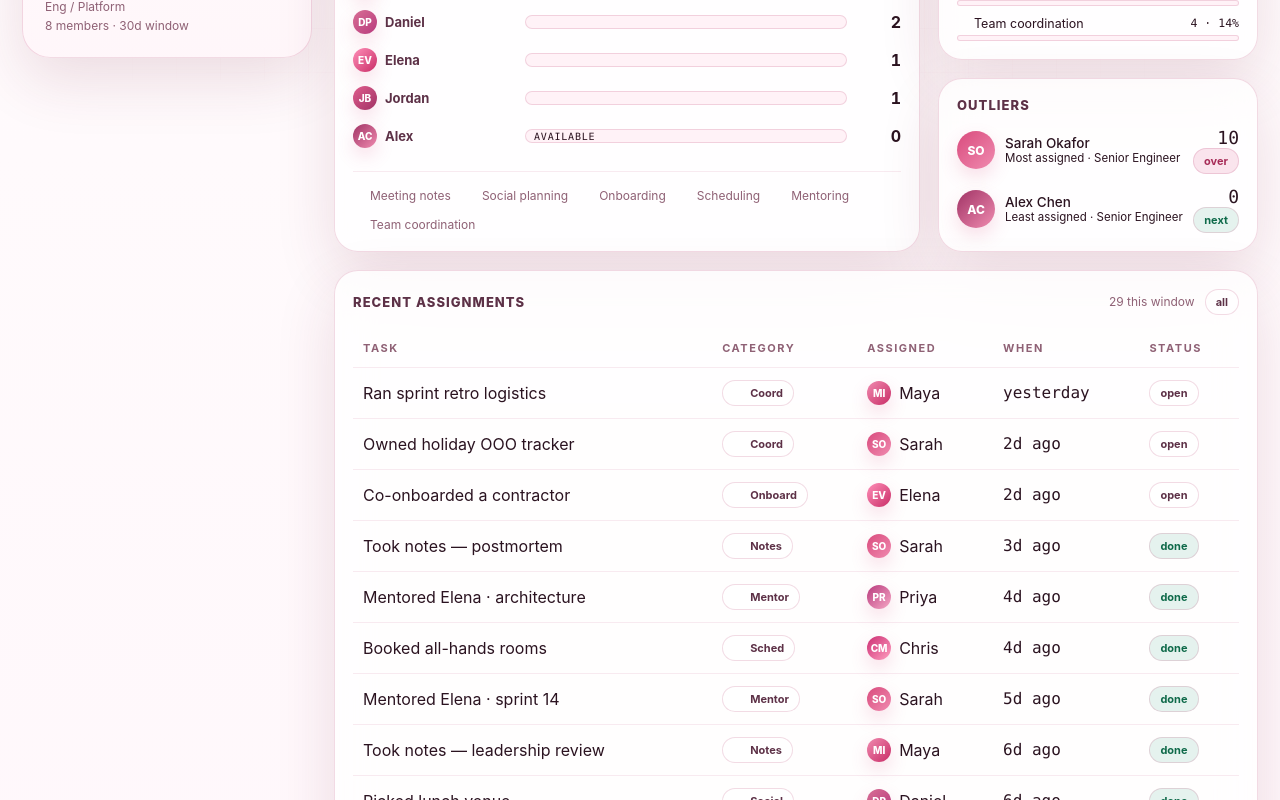
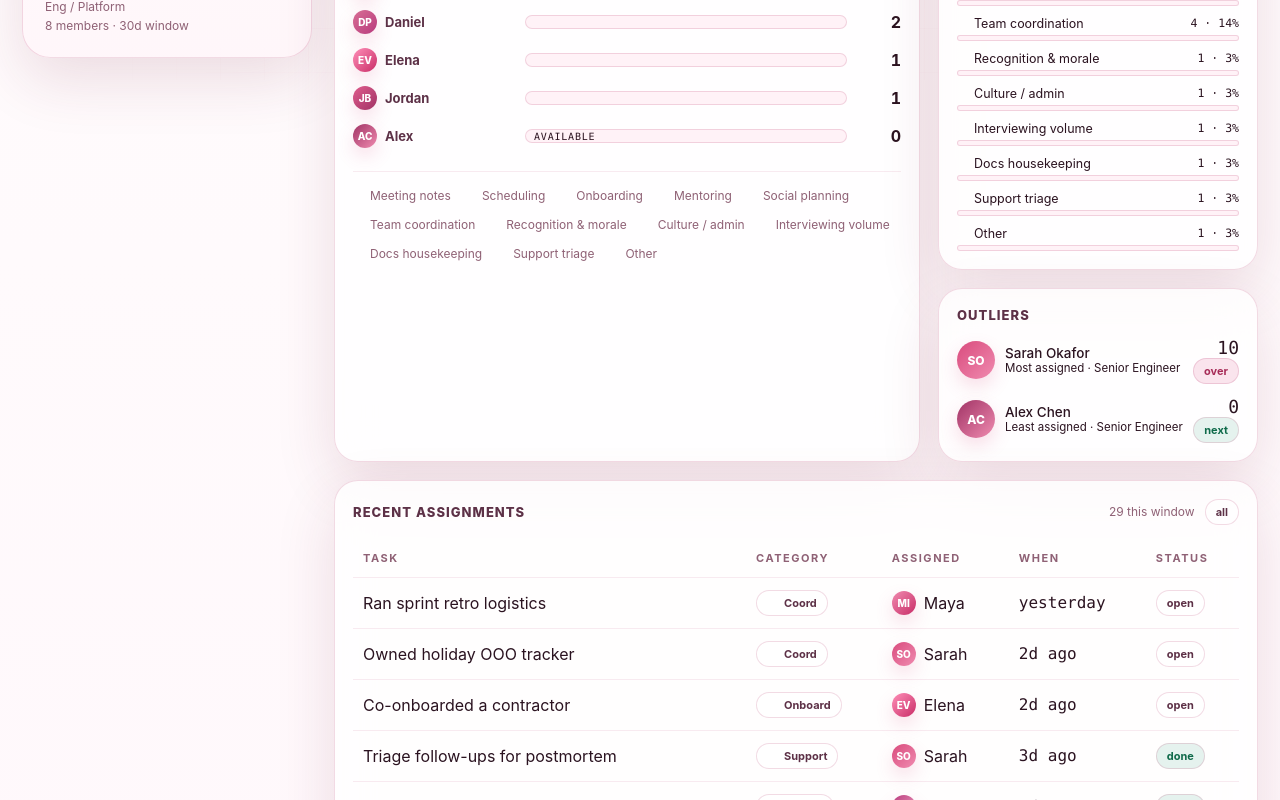
Before and after one commit to jenniyan/VenusHacks2026, a React (Create React App) app in the folder client/: page / in a window 1280 px wide. Shown: the part 720-1520 px from the top of the page. Built offline with nearby package versions, Linux system fonts and the light colour scheme.

Commit message:
chore: lalal

```diff
--- a/client/src/App.css
+++ b/client/src/App.css
@@ -19,6 +19,12 @@
   --cat-4: #b83a7d;
   --cat-5: #ff8fb8;
   --cat-6: #8f3f64;
+  --cat-7: #dd5a86;
+  --cat-8: #f08fb0;
+  --cat-9: #a43d6c;
+  --cat-10: #f5b5cb;
+  --cat-11: #7b3555;
+  --cat-12: #c95d93;
   --shadow: 0 22px 60px rgba(117, 35, 65, 0.14);
   --r-sm: 14px;
   --r-md: 22px;
--- a/client/src/components/Chat.jsx
+++ b/client/src/components/Chat.jsx
@@ -28,11 +28,16 @@ const TONE_TEMPLATES = {
 // keyword-based classifier (fallback)
 const KEYWORDS = {
   notes:        ["take notes", "taking notes", "notes for", "note taker", "minutes", "note-taker", "recap the"],
+  scheduling:   ["schedule", "book a room", "set up a meeting", "find a time", "calendar"],
+  onboarding:   ["onboard", "new intern", "new hire", "ramp", "buddy", "show them around"],
+  mentoring:    ["mentor", "pair with", "coach", "tutor", "shadow"],
   social:       ["organize", "team dinner", "team lunch", "social", "happy hour", "birthday", "celebrat", "offsite"],
-  onboarding:   ["onboard", "new intern", "new hire", "ramp", "buddy", "show them around"],
-  scheduling:   ["schedule", "book a room", "set up a meeting", "find a time", "calendar"],
-  mentoring:    ["mentor", "pair with", "coach", "tutor", "shadow"],
   coordination: ["coordinate", "logistics", "drive the", "run point", "own the rota", "ooo tracker"],
+  recognition:  ["kudos", "thank you", "shout out", "celebrat", "appreciat"],
+  culture_admin:["dei", "erg", "survey", "panel chair", "hiring panel", "committee"],
+  interviewing: ["interview", "debrief", "loop", "candidate", "panel"],
+  docs_housekeeping: ["confluence", "wiki", "broken link", "docs", "documentation", "housekeeping"],
+  support_triage: ["ask-eng", "customer escalation", "triage", "ticket", "support"],
 };
 
 function localClassify(text) {
@@ -71,7 +76,7 @@ Message: ${JSON.stringify(text)}
 Return ONLY a JSON object with this exact shape (no markdown, no extra text):
 {
   "isNPT": boolean,
-  "category": "notes"|"social"|"onboarding"|"scheduling"|"mentoring"|"coordination"|null,
+    "category": "notes"|"scheduling"|"onboarding"|"mentoring"|"social"|"coordination"|"recognition"|"culture_admin"|"interviewing"|"docs_housekeeping"|"support_triage"|"other"|null,
   "target": "<roster id>"|null,
   "explanation": "one sentence why"
 }`;
--- a/client/src/components/Dashboard.jsx
+++ b/client/src/components/Dashboard.jsx
@@ -5,7 +5,6 @@ import { Avatar, Card, Legend, Pill, StackedBar, Stat, TEAM_BY_ID, relTime } fro
 function Dashboard({ history, threshold }) {
   const { TEAM, NPT_CATEGORIES, CATEGORY_COLOR, loadByPerson, loadByPersonCategory, gini } = window.LUMIN;
 
-  // compute aggregates
   const byPerson = loadByPerson(history);
   const byPC = loadByPersonCategory(history);
   const counts = TEAM.map(p => byPerson[p.id] || 0);
--- a/client/src/components/data.js
+++ b/client/src/components/data.js
@@ -1,21 +1,33 @@
 // data.js — mock team + task history for Lumin
 
 const NPT_CATEGORIES = [
-  { id: "notes",       label: "Meeting notes",     short: "Notes" },
-  { id: "social",      label: "Social planning",   short: "Social" },
-  { id: "onboarding",  label: "Onboarding",        short: "Onboard" },
-  { id: "scheduling",  label: "Scheduling",        short: "Sched" },
-  { id: "mentoring",   label: "Mentoring",         short: "Mentor" },
-  { id: "coordination",label: "Team coordination", short: "Coord" },
+  { id: "notes",             label: "Meeting notes",        short: "Notes" },
+  { id: "scheduling",        label: "Scheduling",           short: "Sched" },
+  { id: "onboarding",        label: "Onboarding",           short: "Onboard" },
+  { id: "mentoring",         label: "Mentoring",            short: "Mentor" },
+  { id: "social",            label: "Social planning",      short: "Social" },
+  { id: "coordination",      label: "Team coordination",    short: "Coord" },
+  { id: "recognition",       label: "Recognition & morale", short: "Kudos" },
+  { id: "culture_admin",     label: "Culture / admin",      short: "Culture" },
+  { id: "interviewing",      label: "Interviewing volume",   short: "Interviews" },
+  { id: "docs_housekeeping", label: "Docs housekeeping",     short: "Docs" },
+  { id: "support_triage",    label: "Support triage",       short: "Support" },
+  { id: "other",             label: "Other",                 short: "Other" },
 ];
 
 const CATEGORY_COLOR = {
-  notes:        "var(--c-cat-1)",
-  social:       "var(--c-cat-2)",
-  onboarding:   "var(--c-cat-3)",
-  scheduling:   "var(--c-cat-4)",
-  mentoring:    "var(--c-cat-5)",
-  coordination: "var(--c-cat-6)",
+  notes:             "var(--c-cat-1)",
+  scheduling:        "var(--c-cat-2)",
+  onboarding:        "var(--c-cat-3)",
+  mentoring:         "var(--c-cat-4)",
+  social:            "var(--c-cat-5)",
+  coordination:      "var(--c-cat-6)",
+  recognition:       "var(--c-cat-7)",
+  culture_admin:     "var(--c-cat-8)",
+  interviewing:      "var(--c-cat-9)",
+  docs_housekeeping: "var(--c-cat-10)",
+  support_triage:    "var(--c-cat-11)",
+  other:             "var(--c-cat-12)",
 };
 
 const TEAM = [
@@ -34,23 +46,23 @@ const TEAM = [
 const TASK_HISTORY = [
   // Sarah — heavy
   { id: "t01", person: "sarah",  category: "notes",        title: "Took notes — Q3 planning",        days: 28, status: "done" },
-  { id: "t02", person: "sarah",  category: "notes",        title: "Took notes — design review",      days: 24, status: "done" },
+  { id: "t02", person: "sarah",  category: "docs_housekeeping", title: "Cleaned up design review notes",    days: 24, status: "done" },
   { id: "t03", person: "sarah",  category: "social",       title: "Organized team dinner",            days: 21, status: "done" },
   { id: "t04", person: "sarah",  category: "onboarding",   title: "Onboarded contractor (J. Liu)",    days: 17, status: "done" },
-  { id: "t05", person: "sarah",  category: "notes",        title: "Took notes — staff sync",          days: 14, status: "done" },
+  { id: "t05", person: "sarah",  category: "recognition",  title: "Posted kudos after staff sync",     days: 14, status: "done" },
   { id: "t06", person: "sarah",  category: "scheduling",   title: "Scheduled offsite logistics",      days: 11, status: "done" },
   { id: "t07", person: "sarah",  category: "social",       title: "Coordinated farewell card",         days:  8, status: "done" },
   { id: "t08", person: "sarah",  category: "mentoring",    title: "Mentored Elena · sprint 14",        days:  5, status: "done" },
-  { id: "t09", person: "sarah",  category: "notes",        title: "Took notes — postmortem",           days:  3, status: "done" },
+  { id: "t09", person: "sarah",  category: "support_triage", title: "Triage follow-ups for postmortem",   days:  3, status: "done" },
   { id: "t10", person: "sarah",  category: "coordination", title: "Owned holiday OOO tracker",         days:  2, status: "open" },
 
   // Maya — also heavy
   { id: "t11", person: "maya",   category: "notes",        title: "Took notes — weekly sync",          days: 27, status: "done" },
   { id: "t12", person: "maya",   category: "onboarding",   title: "Onboarded Elena",                   days: 22, status: "done" },
-  { id: "t13", person: "maya",   category: "notes",        title: "Took notes — design crit",          days: 19, status: "done" },
+  { id: "t13", person: "maya",   category: "interviewing", title: "Ran interview debrief for design crit", days: 19, status: "done" },
   { id: "t14", person: "maya",   category: "mentoring",    title: "Mentored Jordan · sprint 13",       days: 13, status: "done" },
   { id: "t15", person: "maya",   category: "social",       title: "Organized birthday cake",           days:  9, status: "done" },
-  { id: "t16", person: "maya",   category: "notes",        title: "Took notes — leadership review",    days:  6, status: "done" },
+  { id: "t16", person: "maya",   category: "culture_admin", title: "Coordinated leadership review survey", days:  6, status: "done" },
   { id: "t17", person: "maya",   category: "coordination", title: "Ran sprint retro logistics",        days:  1, status: "open" },
 
   // Priya
@@ -66,7 +78,7 @@ const TASK_HISTORY = [
   { id: "t25", person: "chris",  category: "scheduling",   title: "Booked all-hands rooms",            days:  4, status: "done" },
 
   // Daniel — light
-  { id: "t26", person: "daniel", category: "notes",        title: "Took notes — vendor call",          days: 15, status: "done" },
+  { id: "t26", person: "daniel", category: "other",        title: "Handled an ad hoc cross-team request", days: 15, status: "done" },
   { id: "t27", person: "daniel", category: "social",       title: "Picked lunch venue",                 days:  6, status: "done" },
 
   // Jordan — very light
@@ -80,18 +92,21 @@ const TASK_HISTORY = [
 
 // helpers
 function loadByPerson(history) {
+  const source = Array.isArray(history) ? history : TASK_HISTORY;
   const m = {};
-  for (const t of TASK_HISTORY) m[t.person] = (m[t.person] || 0) + 1;
+  for (const t of source) m[t.person] = (m[t.person] || 0) + 1;
   return m;
 }
 function loadByCategory(history) {
+  const source = Array.isArray(history) ? history : TASK_HISTORY;
   const m = {};
-  for (const t of TASK_HISTORY) m[t.category] = (m[t.category] || 0) + 1;
+  for (const t of source) m[t.category] = (m[t.category] || 0) + 1;
   return m;
 }
 function loadByPersonCategory(history) {
+  const source = Array.isArray(history) ? history : TASK_HISTORY;
   const m = {};
-  for (const t of TASK_HISTORY) {
+  for (const t of source) {
     m[t.person] = m[t.person] || {};
     m[t.person][t.category] = (m[t.person][t.category] || 0) + 1;
   }
```
Also changed, not shown: 1 other file (tests, documents, lock files or other folders).
